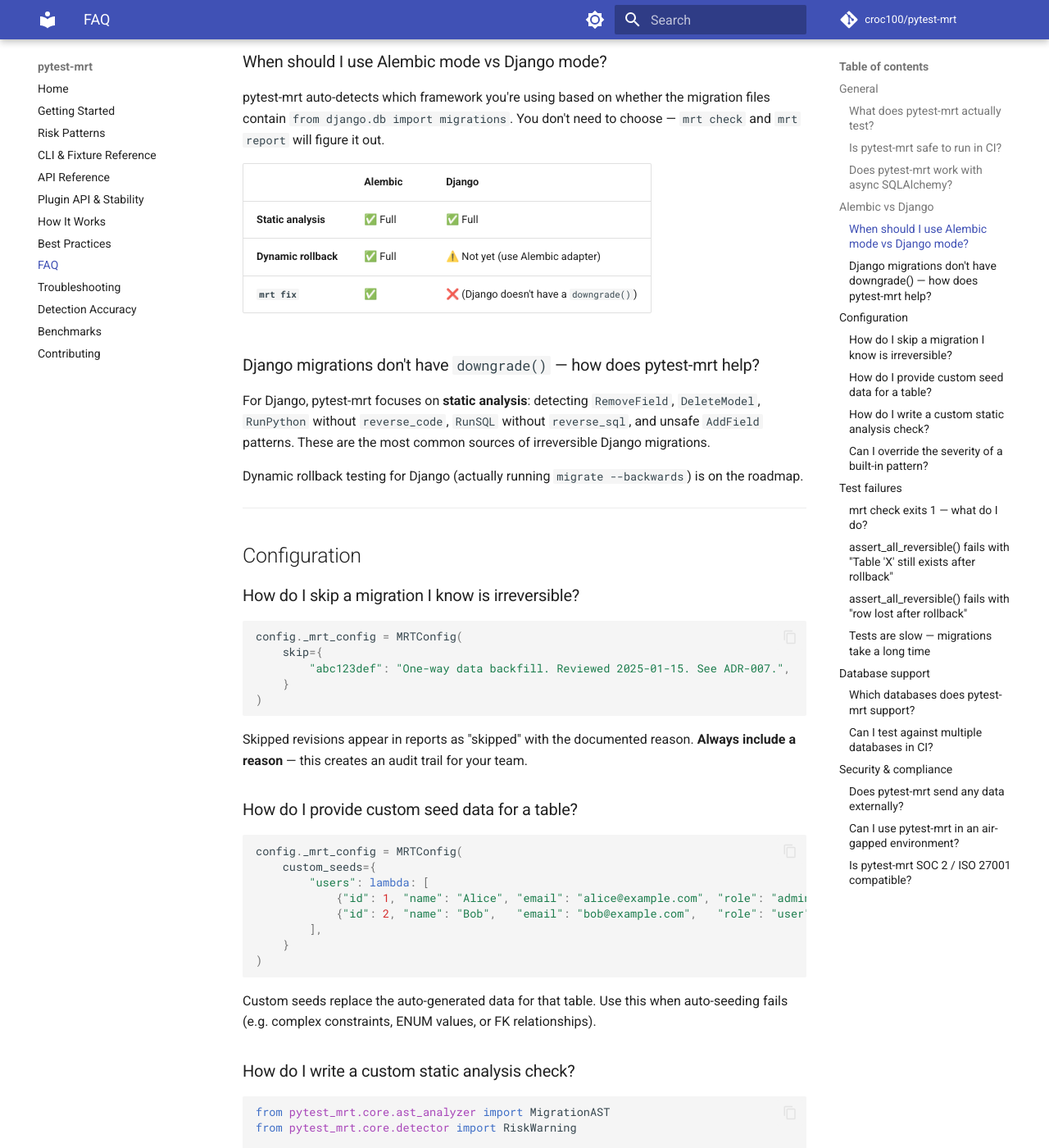
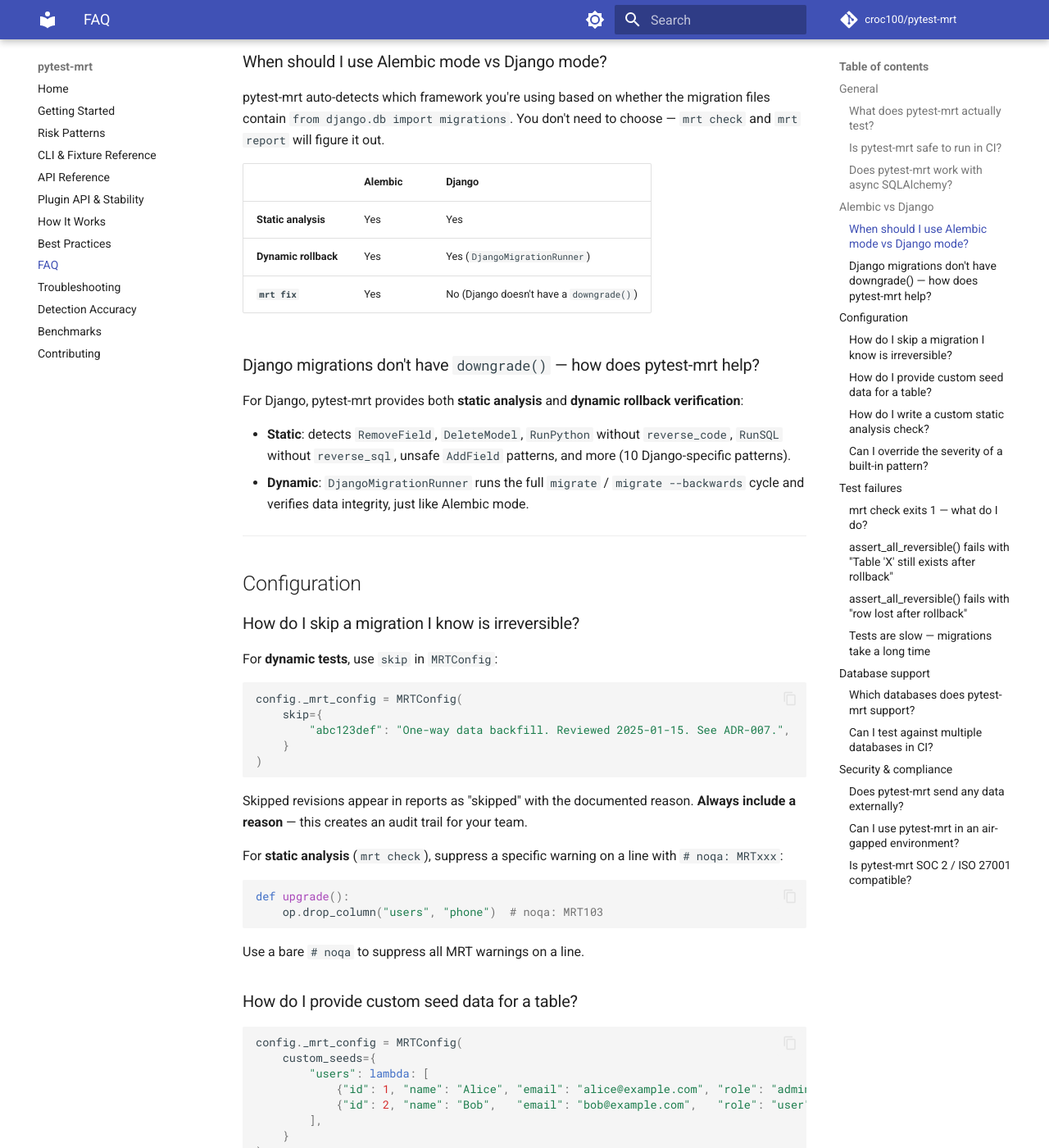
Before and after one commit to croc100/pytest-mrt, an MkDocs documentation site: the page built from docs/faq.md, in a window 1280 px wide and 1400 px high, scrolled down 896 px. Shown: the whole window at 82% size. Built offline with MkDocs 1.6.1 and Material for MkDocs 9.7.7, drawn with Linux system fonts in a browser that asks for light colours; comment, search, counter and statistics services are not loaded; some of the changed text lies outside the part shown.

Commit message:
docs: update ROADMAP to v1.2.0, fix stale FAQ/quickstart content (#31)
* chore: add django, migration-safety, data-safety keywords for PyPI discoverability

* docs: update ROADMAP to v1.2.0, fix stale FAQ and quickstart content

* chore: add author email, fix license display in pip show

* style: remove all emojis from docs and README

````diff
--- a/docs/faq.md
+++ b/docs/faq.md
@@ -30,21 +30,24 @@
 
 | | Alembic | Django |
 |---|---|---|
-| **Static analysis** | ✅ Full | ✅ Full |
-| **Dynamic rollback** | ✅ Full | ⚠️ Not yet (use Alembic adapter) |
-| **`mrt fix`** | ✅ | ❌ (Django doesn't have a `downgrade()`) |
+| **Static analysis** | Yes | Yes |
+| **Dynamic rollback** | Yes | Yes (`DjangoMigrationRunner`) |
+| **`mrt fix`** | Yes | No (Django doesn't have a `downgrade()`) |
 
 ### Django migrations don't have `downgrade()` — how does pytest-mrt help?
 
-For Django, pytest-mrt focuses on **static analysis**: detecting `RemoveField`, `DeleteModel`, `RunPython` without `reverse_code`, `RunSQL` without `reverse_sql`, and unsafe `AddField` patterns. These are the most common sources of irreversible Django migrations.
+For Django, pytest-mrt provides both **static analysis** and **dynamic rollback verification**:
 
-Dynamic rollback testing for Django (actually running `migrate --backwards`) is on the roadmap.
+- **Static**: detects `RemoveField`, `DeleteModel`, `RunPython` without `reverse_code`, `RunSQL` without `reverse_sql`, unsafe `AddField` patterns, and more (10 Django-specific patterns).
+- **Dynamic**: `DjangoMigrationRunner` runs the full `migrate` / `migrate --backwards` cycle and verifies data integrity, just like Alembic mode.
 
 ---
 
 ## Configuration
 
 ### How do I skip a migration I know is irreversible?
+
+For **dynamic tests**, use `skip` in `MRTConfig`:
 
 ```python
 config._mrt_config = MRTConfig(
@@ -55,6 +58,15 @@
 ```
 
 Skipped revisions appear in reports as "skipped" with the documented reason. **Always include a reason** — this creates an audit trail for your team.
+
+For **static analysis** (`mrt check`), suppress a specific warning on a line with `# noqa: MRTxxx`:
+
+```python
+def upgrade():
+    op.drop_column("users", "phone")  # noqa: MRT103
+```
+
+Use a bare `# noqa` to suppress all MRT warnings on a line.
 
 ### How do I provide custom seed data for a table?
 
@@ -158,11 +170,11 @@
 
 | Database | Static analysis | Dynamic verification |
 |----------|----------------|---------------------|
-| SQLite | ✅ | ✅ |
-| PostgreSQL | ✅ | ✅ (`pip install pytest-mrt[postgres]`) |
-| MySQL / MariaDB | ✅ | ✅ (`pip install pytest-mrt[mysql]`) |
-| Oracle | ✅ (partial) | ❌ Planned |
-| SQL Server | ✅ (partial) | ❌ Planned |
+| SQLite | Yes | Yes |
+| PostgreSQL | Yes | Yes (`pip install pytest-mrt[postgres]`) |
+| MySQL / MariaDB | Yes | Yes (`pip install pytest-mrt[mysql]`) |
+| Oracle | Yes | Yes (`pip install pytest-mrt[oracle]`) |
+| SQL Server | Yes | Yes (`pip install pytest-mrt[mssql]`) |
 
 ### Can I test against multiple databases in CI?
 
--- a/pyproject.toml
+++ b/pyproject.toml
@@ -7,9 +7,9 @@
 version = "1.2.0"
 description = "Catch database migration rollback failures before they reach production"
 readme = "README.md"
-license = { file = "LICENSE" }
+license = { text = "MIT" }
 requires-python = ">=3.10"
-authors = [{ name = "croc100" }]
+authors = [{ name = "croc100", email = "croc100@crode.net" }]
 keywords = [
     "pytest", "alembic", "migrations", "database",
     "testing", "rollback", "sqlalchemy",
````
Also changed, not shown: README.md (+5 -5 lines), ROADMAP.md (+55 -34 lines), docs/index.md (+3 -3 lines), docs/patterns.md (+4 -4 lines), docs/quickstart.md (+38 -2 lines).
